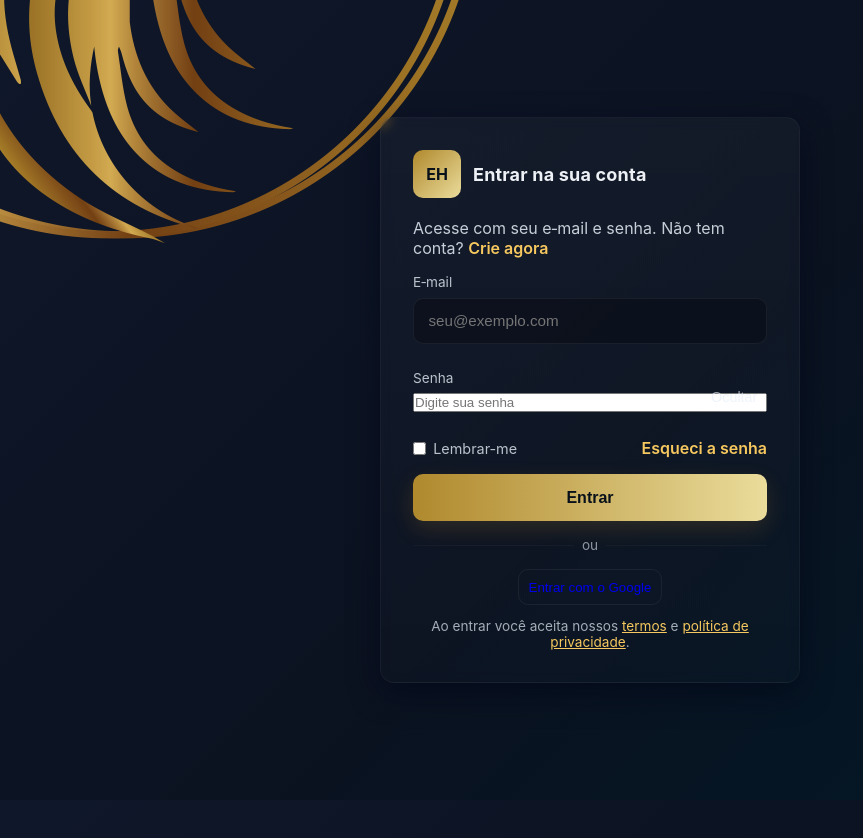
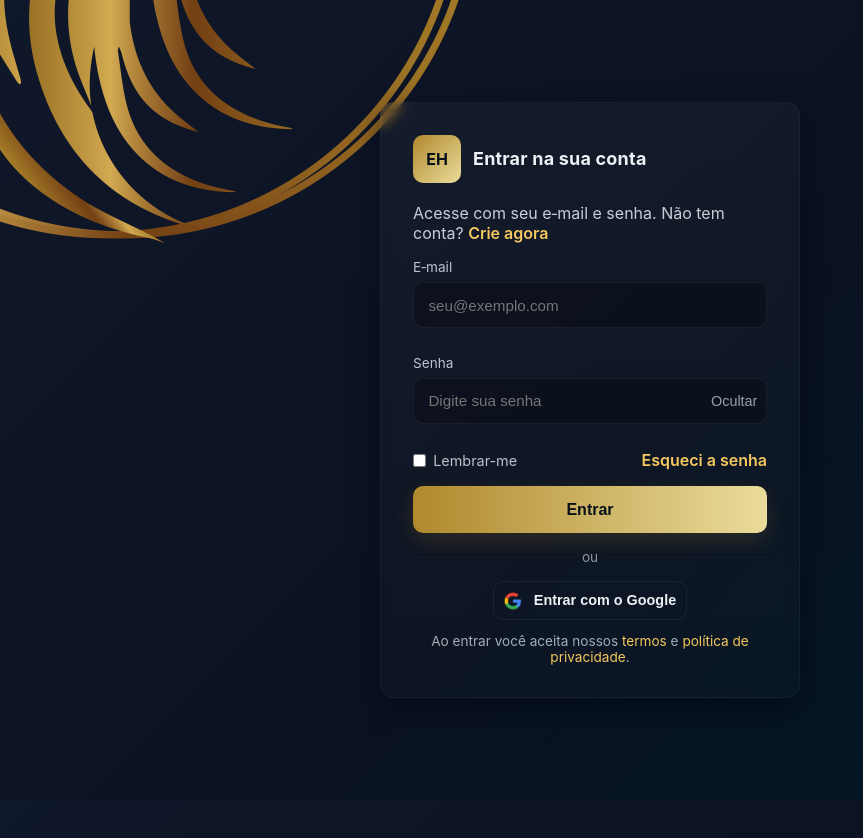
Before and after one commit to alexundev/PI-2, a plain HTML site: page index.html in a window 1280 px wide. Both pictures are taken after a click on the button "Mostrar". Shown: the whole page, without its empty margins (0-863 px from the left). Drawn offline with Linux system fonts and the light colour scheme; a web font is replaced by a local one.

Commit message:
v2.0 - Alpha

```diff
--- /dev/null
+++ b/Public/css/fonts.css
@@ -0,0 +1 @@
+@import url('https://fonts.cdnfonts.com/css/sf-pro-display');
--- a/Public/css/login.css
+++ b/Public/css/login.css
@@ -1,16 +1,25 @@
 /* Reset simples */
-    *{box-sizing:border-box;margin:0;padding:0}
-    html,body{height:100%}
+*{
+  box-sizing:border-box;
+  margin:0;
+  padding:0
+}
+
+html,body{
+  height:100%
+}
+
 body{
-      font-family:Inter, system-ui, -apple-system, 'Segoe UI', Roboto, 'Helvetica Neue', Arial;
-      display:flex;align-items:center;justify-content:center;
+  font-family:'SF Pro Display',sans-serif;
+  display:flex;
+  align-items:center;
+  justify-content:center;
   background:linear-gradient(135deg,#0f172a 0%, #0b1220 50%, #001827 100%);
   background-color: #001827;
   color:#edf1f5;
   -webkit-font-smoothing:antialiased;
   -moz-osx-font-smoothing:grayscale;
   padding:2rem;
-
 }
 
 .imagem1 {
@@ -36,65 +45,242 @@
 
 /* Card */
 .login-card{
-      width:100%;max-width:420px;background:linear-gradient(180deg, rgba(255,255,255,0.03), rgba(255,255,255,0.01));
-      border-radius:14px;padding:2rem;border:1px solid rgba(255,255,255,0.04);
+  width:100%;
+  max-width:420px;
+  background:linear-gradient(180deg, rgba(255,255,255,0.03), rgba(255,255,255,0.01));
+  border-radius:14px;
+  padding:2rem;
+  border:1px solid rgba(255,255,255,0.04);
   box-shadow:0 10px 30px rgba(2,6,23,0.6);
 }
 
 .brand{
-      display:flex;align-items:center;gap:.75rem;margin-bottom:1.25rem
+  display:flex;
+  align-items:center;
+  gap:.75rem;
+  margin-bottom:1.25rem
 }
+
 /* Config do botão EH*/
 .brand .logo{
-      height:48px;width:48px;border-radius:10px;background:linear-gradient(135deg,#b0892d,#eadc9b);
-      display:flex;align-items:center;justify-content:center;font-weight:700;color:#08111a
+  height:48px;
+  width:48px;
+  border-radius:10px;
+  background:linear-gradient(135deg,#b0892d,#eadc9b);
+  display:flex;
+  align-items:center;
+  justify-content:center;
+  font-weight:700;
+  color:#08111a
 }
-    .brand h1{font-size:1.125rem;letter-spacing:0.2px}
 
-    p.lead{color:rgba(230,238,248,0.85);margin-bottom:1rem}
+.brand h1{
+  font-size:1.125rem;
+  letter-spacing:0.2px
+}
 
-    form{display:block}
+p.lead{
+    color:rgba(230,238,248,0.85);
+    margin-bottom:1rem
+}
+
+form{
+    display:block
+}
+
 .field{
-      margin-bottom:0.85rem;display:flex;flex-direction:column;gap:.45rem
+      margin-bottom:0.85rem;
+      display:flex;
+      flex-direction:column;
+      gap:.45rem
 }
-    label{font-size:.85rem;color:rgba(230,238,248,0.8)}
+
+label{
+  font-size:.85rem;
+  color:rgba(230,238,248,0.8)
+}
+
 input[type="email"], input[type="password"]{
-      width:100%;padding:.85rem .9rem;border-radius:10px;border:1px solid rgba(255,255,255,0.06);
-      background:rgba(10,14,22,0.55);color:inherit;font-size:0.95rem;outline:none;transition:box-shadow .15s,border-color .15s
+  width:100%;
+  padding:.85rem .9rem;
+  border-radius:10px;
+  border:1px solid rgba(255,255,255,0.06);
+  background:rgba(10,14,22,0.55);
+  color:inherit;
+  font-size:0.95rem;
+  outline:none;
+  transition:box-shadow .15s,border-color .15s
 }
-    input:focus{box-shadow:0 6px 18px rgba(2,6,23,0.6);border-color:rgba(246,200,95,0.35)}
 
-    .controls{display:flex;align-items:center;justify-content:space-between;margin-bottom:1rem}
-    .controls .remember{display:flex;align-items:center;gap:.45rem;font-size:.9rem;color:rgba(230,238,248,0.8)}
-    .controls a{color:#f6c85f;text-decoration:none;font-weight:600}
+input[type="text"]{
+  width:100%;
+  padding:.85rem .9rem;
+  border-radius:10px;
+  border:1px solid rgba(255,255,255,0.06);
+  background:rgba(10,14,22,0.55);
+  color:inherit;
+  font-size:0.95rem;
+  outline:none;
+  transition:box-shadow .15s,border-color .15s
+}
+
+input:focus{
+  box-shadow:0 6px 18px rgba(2,6,23,0.6);
+  border-color:rgba(246,200,95,0.35)
+}
+
+.controls{
+  display:flex;
+  align-items:center;
+  justify-content:space-between;
+  margin-bottom:1rem
+}
+
+.controls .remember{
+  display:flex;
+  align-items:center;
+  gap:.45rem;
+  font-size:.9rem;
+  color:rgba(230,238,248,0.8)
+}
+
+.controls a{
+  color:#f6c85f;
+  text-decoration:none;
+  font-weight:600
+}
 
 /* Config do Botão Entrar*/
 button[type="submit"]{
-      width:100%;padding:.9rem;border-radius:10px;border:0;background:linear-gradient(90deg,#b0892d,#eadc9b);
-      color:#08111a;font-weight:700;font-size:1rem;cursor:pointer;box-shadow:0 8px 22px rgba(217,154,43,0.16);
+  width:100%;
+  padding:.9rem;
+  border-radius:10px;
+  border:0;
+  background:linear-gradient(90deg,#b0892d,#eadc9b);
+  color:#08111a;
+  font-weight:700;
+  font-size:1rem;
+  cursor:pointer;
+  box-shadow:0 8px 22px rgba(217,154,43,0.16);
   transition:transform .12s ease,box-shadow .12s ease
 }
-    button[type="submit"]:active{transform:translateY(1px)}
 
-    .divider{display:flex;align-items:center;gap:.5rem;margin:1rem 0}
-    .divider::before,.divider::after{content:"";flex:1;height:1px;background:rgba(255,255,255,0.03)}
-    .divider span{font-size:.85rem;color:rgba(230,238,248,0.6)}
+button[type="submit"]:active{
+  transform:translateY(1px)
+}
 
-    .alt-actions{display:flex;gap:.75rem;justify-content:center}
-    .alt-actions button{flex:1;padding:.6rem;border-radius:10px;border:1px solid rgba(255,255,255,0.06);background:transparent;color:inherit;cursor:pointer}
+/* Config do Botão Google*/
+.google{
+  width:100%;
+  padding:.9rem;
+  border-radius:10px;
+  border:0;
+  color:#FFFFFF;
+  font-weight:700;
+  font-size:0.9rem;
+  cursor:pointer;
+  transition:transform .12s ease, box-shadow .12s ease
+}
 
-    .hint{font-size:.85rem;color:rgba(230,238,248,0.7);margin-top:.8rem;text-align:center}
+.google-logo{
+  width:18px;
+  height:18px;
+  vertical-align:middle;
+  margin-right:8px;
+}
+
+a, a:hover, a:visited, a:active{
+  text-decoration:none;
+  color:inherit;
+  text-decoration: none;
+}
+
+.divider{
+  display:flex;
+  align-items:center;
+  gap:.5rem;
+  margin:1rem 0
+}
+
+.divider::before,.divider::after{
+  content:"";
+  flex:1;
+  height:1px;
+  background:rgba(255,255,255,0.03)
+}
+
+.divider span{
+  font-size:.85rem;
+  color:rgba(230,238,248,0.6)
+}
+
+.alt-actions{
+  display:flex;
+  gap:.75rem;
+  justify-content:center
+}
+
+.alt-actions button{flex:1;
+  padding:.6rem;
+  border-radius:10px;
+  border:1px solid rgba(255,255,255,0.06);
+  background:transparent;
+  color:inherit;
+  cursor:pointer
+}
+
+
+.hint{
+  font-size:.85rem;
+  color:rgba(230,238,248,0.7);
+  margin-top:.8rem;
+  text-align:center
+}
 
 /* Pequenas telas */
 @media (max-width:480px){
-      .login-card{padding:1.25rem;border-radius:12px}
-      .brand h1{font-size:1rem}
+
+  .login-card{
+    padding:1.25rem;
+    border-radius:12px
+  }
+
+  .brand h1{
+    font-size:1rem
+  }
 }
 
 /* estilos de erro */
-    .error{color:#ffcccb;font-size:.85rem;margin-top:.35rem}
+.error{
+  color:#ffcccb;
+  font-size:.85rem;
+  margin-top:.35rem
+}
 
 /* auxiliar para alternar senha */
-    .password-wrap{position:relative}
-    .toggle-pass{position:absolute;right:.6rem;top:50%;transform:translateY(-50%);background:none;border:0;cursor:pointer;font-size:.9rem;color:rgba(230,238,248,0.65)}
-    .sr-only{position:absolute;width:1px;height:1px;padding:0;margin:-1px;overflow:hidden;clip:rect(0,0,0,0);white-space:nowrap;border:0}
+.password-wrap{
+  position:relative
+}
+.toggle-pass{
+  position:absolute;
+  right:.6rem;
+  top:50%;
+  transform:translateY(-20%);
+  background:none;
+  border:0;
+  cursor:pointer;
+  font-size:.9rem;
+  color:rgba(230,238,248,0.65)
+}
+
+.sr-only{
+  position:absolute;
+  width:1px;
+  height:1px;
+  padding:0;
+  margin:-1px;
+  overflow:hidden;
+  clip:rect(0,0,0,0);
+  white-space:nowrap;
+  border:0
+}
--- a/Public/css/style.css
+++ b/Public/css/style.css
@@ -1,40 +1,194 @@
-    :root{--bg:#0f1724;--card:#0b1220;--accent:#B0892D;--muted:#94a3b8;--glass:rgba(255,255,255,0.04)}
-    *{box-sizing:border-box}
-    body{margin:0;font-family:system-ui, -apple-system, BlinkMacSystemFont;background:linear-gradient(180deg,#071023 0%,#071727 60%);color:#e6eef8;line-height:1.4}
-    .container{max-width:1100px;margin:36px auto;padding:24px}
-    header{display:flex;align-items:center;gap:16px}
-    .logo{width:4px;height:4px;border-radius:12px;display:flex;align-items:center;justify-content:center;font-weight:700;color:#082032};
-    h1{margin:0;font-size:1.6rem}
-    p.lead{color:var(--muted);margin:6px 0 24px}
-    .grid{display:grid;grid-template-columns:1fr 420px;gap:28px}
-    @media(max-width:880px){.grid{grid-template-columns:1fr;padding:0}.container{padding:16px}}
+    :root{
+        --bg:#0f1724;
+        --card:#0b1220;
+        --accent:#B0892D;
+        --muted:#94a3b8;
+        --glass:rgba(255,255,255,0.04)
+    }
+
+    *{
+        box-sizing:border-box
+    }
+
+    body{
+        margin:0;
+        font-family:'SF Pro Display', sans-serif;
+        background:linear-gradient(180deg,#071023 0%,#071727 60%);
+        color:#e6eef8;
+        line-height:1.4
+    }
+
+    .container{
+        max-width:1100px;
+        margin:36px auto;
+        padding:24px}
+
+    header{
+        display:flex;
+        align-items:center;
+        gap:16px}
+
+    .logo{
+        width:4px;
+        height:4px;
+        border-radius:12px;
+        display:flex;
+        align-items:center;
+        justify-content:center;
+        font-weight:700;
+        color:#082032};
+
+    h1{
+        margin:0;
+        font-size:1.6rem
+    }
+
+    p.lead{
+        color:var(--muted);
+        margin:6px 0 24px
+    }
+
+    .grid{
+        display:grid;
+        grid-template-columns:1fr 420px;gap:28px
+    }
+
+    @media(max-width:880px){
+        .grid{grid-template-columns:1fr;
+            padding:0}
+
+        .container{
+            padding:16px}
+    }
 
     /* Card */
-    .card{background:var(--card);border-radius:20px;padding:20px;box-shadow:0 6px 24px rgba(2,6,23,0.6);border:1px solid rgba(255,255,255,0.03)}
+    .card{
+        background:var(--card);
+        border-radius:20px;
+        padding:20px;
+        box-shadow:0 6px 24px rgba(2,6,23,0.6);
+        border:1px solid rgba(255,255,255,0.03)
+    }
 
     /* Esquerda */
-    .hair{padding:28px;border-radius:12px;background:linear-gradient(90deg,rgba(255,255,255,0.02),transparent); backdrop-filter: blur(6px);}
-    .services{display:flex;gap:10px;flex-wrap:wrap;margin-top:12px}
-    .pill{background:var(--glass);padding:8px 12px;border-radius:999px;color:var(--muted);font-size:0.95rem}
+    .hair{
+        padding:28px;
+        border-radius:12px;
+        background:linear-gradient(90deg,rgba(255,255,255,0.02),transparent);
+        backdrop-filter: blur(6px);
+    }
+
+    .services{
+        display:flex;
+        gap:10px;
+        flex-wrap:wrap;
+        margin-top:12px
+    }
+
+    .pill{
+        background:var(--glass);
+        padding:8px 12px;
+        border-radius:999px;
+        color:var(--muted);
+        font-size:0.95rem
+    }
 
     /* Direita / form */
-    form label{display:block;font-size:0.85rem;color:var(--muted);margin-bottom:6px}
-    input,select,textarea{width:100%;padding:10px;border-radius:8px;border:1px solid rgba(255,255,255,0.04);background:transparent;color:inherit}
-    .row{display:flex;gap:10px}
-    .row .half{flex:1}
-    .btn{display:inline-block;padding:12px 16px;border-radius:10px;border:0;background:linear-gradient(90deg,var(--accent),#EADC9B);color:#02121b;font-weight:600;cursor:pointer}
-    .btn.secondary{background:transparent;border:1px solid rgba(255,255,255,0.06);color:#DBC094}
-    .times{display:flex;gap:8px;flex-wrap:wrap;margin-top:10px}
-    .times button{padding:8px 10px;border-radius:8px;border:1px solid rgba(255,255,255,0.03);background:transparent;color:inherit;cursor:pointer}
-    .times button.active{outline:2px solid rgba(225,29,72,0.18);background:rgba(225,29,72,0.06)}
-    .note{font-size:0.85rem;color:var(--muted);margin-top:10px}
+    form label{
+        display:block;
+        font-size:0.85rem;
+        color:var(--muted);
+        margin-bottom:6px
+    }
+
+    input,select,textarea{
+        width:100%;
+        padding:10px;
+        border-radius:8px;
+        border:1px solid rgba(255,255,255,0.04);
+        background:transparent;color:inherit
+    }
+
+    .row{
+        display:flex;
+        gap:10px
+    }
+
+    .row .half{
+        flex:1
+    }
+
+    .btn{
+        display:inline-block;
+        padding:12px 16px;
+        border-radius:10px;
+        border:0;
+        background:linear-gradient(90deg,var(--accent),#EADC9B);
+        color:#02121b;
+        font-weight:600;
+        cursor:pointer
+    }
+
+    .btn.secondary{
+        background:transparent;
+        border:1px solid rgba(255,255,255,0.06);
+        color:#DBC094
+    }
+
+    .times{
+        display:flex;
+        gap:8px;
+        flex-wrap:wrap;
+        margin-top:10px
+    }
+
+    .times button{
+        padding:8px 10px;
+        border-radius:8px;
+        border:1px solid rgba(255,255,255,0.03);
+        background:transparent;
+        color:inherit;
+        cursor:pointer
+    }
+
+    .times button.active{
+        outline:2px solid rgba(225,29,72,0.18);
+        background:rgba(225,29,72,0.06)
+    }
+
+    .note{
+        font-size:0.85rem;color:var(--muted);
+        margin-top:10px
+    }
 
     /* appointments list */
-    .appts{margin-top:12px}
-    .appt{display:flex;justify-content:space-between;padding:10px;border-radius:8px;background:linear-gradient(180deg,rgba(255,255,255,0.01),transparent);margin-bottom:8px}
-    .small{font-size:0.85rem;color:var(--muted)}
+    .appts{
+        margin-top:12px
+    }
 
-    footer{margin-top:18px;color:var(--muted);font-size:0.85rem;text-align:center}
+    .appt{
+        display:flex;
+        justify-content:space-between;
+        padding:10px;
+        border-radius:8px;
+        background:linear-gradient(180deg,rgba(255,255,255,0.01),transparent);
+        margin-bottom:8px
+    }
+
+    .small{
+        font-size:0.85rem;
+        color:var(--muted)
+    }
+
+    footer{
+        margin-top:18px;
+        color:var(--muted);
+        font-size:0.85rem;
+        text-align:center
+    }
 
     /* accessibility focus */
-    button:focus,input:focus,select:focus,textarea:focus{outline:3px solid rgba(99,102,241,0.12);outline-offset:2px}
+    button:focus,input:focus,select:focus,textarea:focus{
+        outline:3px solid rgba(99,102,241,0.12);
+        outline-offset:2px
+    }
--- a/index.html
+++ b/index.html
@@ -3,38 +3,74 @@
 <head>
   <meta charset="utf-8" />
   <meta name="viewport" content="width=device-width,initial-scale=1" />
-  <title>Página de Login</title>
+  <title>Elite Hair - Login</title>
   <meta name="description" content="Página de login responsiva com HTML, CSS" />
   <style>
        @import url('Public/css/login.css');
   </style>
-
+  <link rel="stylesheet" href="Public/css/fonts.css">
 </head>
 
 <body>
   <div class = "imagem1">
     <img src = "Public/Assets/Images/—Pngtree—salon logo vector_6942006.png">
-    </div>
-  <div class="login-card" role="main" aria-labelledby="login-title">
+  </div>
+
+  <div class="login-card"
+    role="main"
+    aria-labelledby="login-title">
+
       <div class="brand">
         <div class="logo" aria-hidden="true">EH</div>
       <h1 id="login-title">Entrar na sua conta</h1>
-    </div>
+      </div>
 
     <p class="lead">Acesse com seu e‑mail e senha. Não tem conta? <a href="#" style="color:#f6c85f;text-decoration:none;font-weight:600">Crie agora</a></p>
 
     <form id="loginForm" novalidate>
       <div class="field">
         <label for="email">E‑mail</label>
-        <input id="email" name="email" type="email" inputmode="email" placeholder="seu@exemplo.com" required aria-required="true" />
-        <div id="emailError" class="error" aria-live="polite"></div>
+
+        <input
+        id="email"
+        name="email"
+        type="email"
+        inputmode="email"
+        placeholder="seu@exemplo.com"
+        required aria-required="true"
+        />
+
+        <div
+        id="emailError"
+        class="error"
+        aria-live="polite">
+        </div>
+
       </div>
 
       <div class="field password-wrap">
         <label for="password">Senha</label>
-        <input id="password" name="password" type="password" minlength="6" placeholder="Digite sua senha" required aria-required="true" />
-        <button type="button" class="toggle-pass" aria-controls="password" aria-pressed="false">Mostrar</button>
-        <div id="passwordError" class="error" aria-live="polite"></div>
+
+        <input
+        id="password"
+        name="password"
+        type="password"
+        minlength="6"
+        placeholder="Digite sua senha"
+        required aria-required="true"
+        />
+
+        <button type="button"
+        class="toggle-pass"
+        aria-controls="password"
+        aria-pressed="false">Mostrar</button>
+
+        <div
+        id="passwordError"
+        class="error"
+        aria-live="polite">
+        </div>
+
       </div>
 
       <div class="controls">
@@ -50,7 +86,9 @@
 
       <div class="alt-actions" aria-hidden="false">
         <a href="schedule/main.html">
-        <button type="button" onclick= >Entrar com o Google</button>
+        <button type="button" class= "google">
+        <img src="Public/Assets/Images/g-logo.png" class="google-logo">
+        Entrar com o Google</button>
         </a>
       </div>
 
```
Also changed, not shown: schedule/main.html (+7 -2 lines), Public/Assets/Images/g-logo.png (added). Lines whose indentation alone changed are shown as unchanged.
